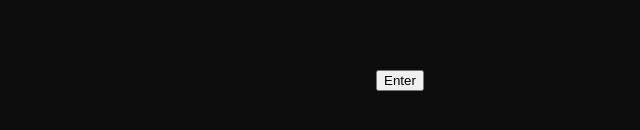
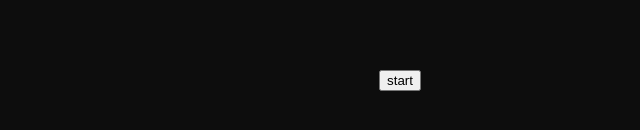
Before and after one commit to ayrtonaoki/unknown, a plain HTML site: page index.html in a window 1280 px wide. Shown: the part 212-342 px from the top of the page, 240-880 px from the left. Drawn offline with Linux system fonts and the light colour scheme.

Commit message:
Change index button label text

```diff
--- a/index.html
+++ b/index.html
@@ -19,7 +19,7 @@
 	<!-- PAGE ANSWER FORM -->
 	<div class="form">
 		<form action="levels/level1.html" onsubmit="return validateForm(3)">
-			<input class="enter-button" type="submit" value="Enter">
+			<input class="enter-button" type="submit" value="start">
 		</form>
 	</div>
 </body>
```
